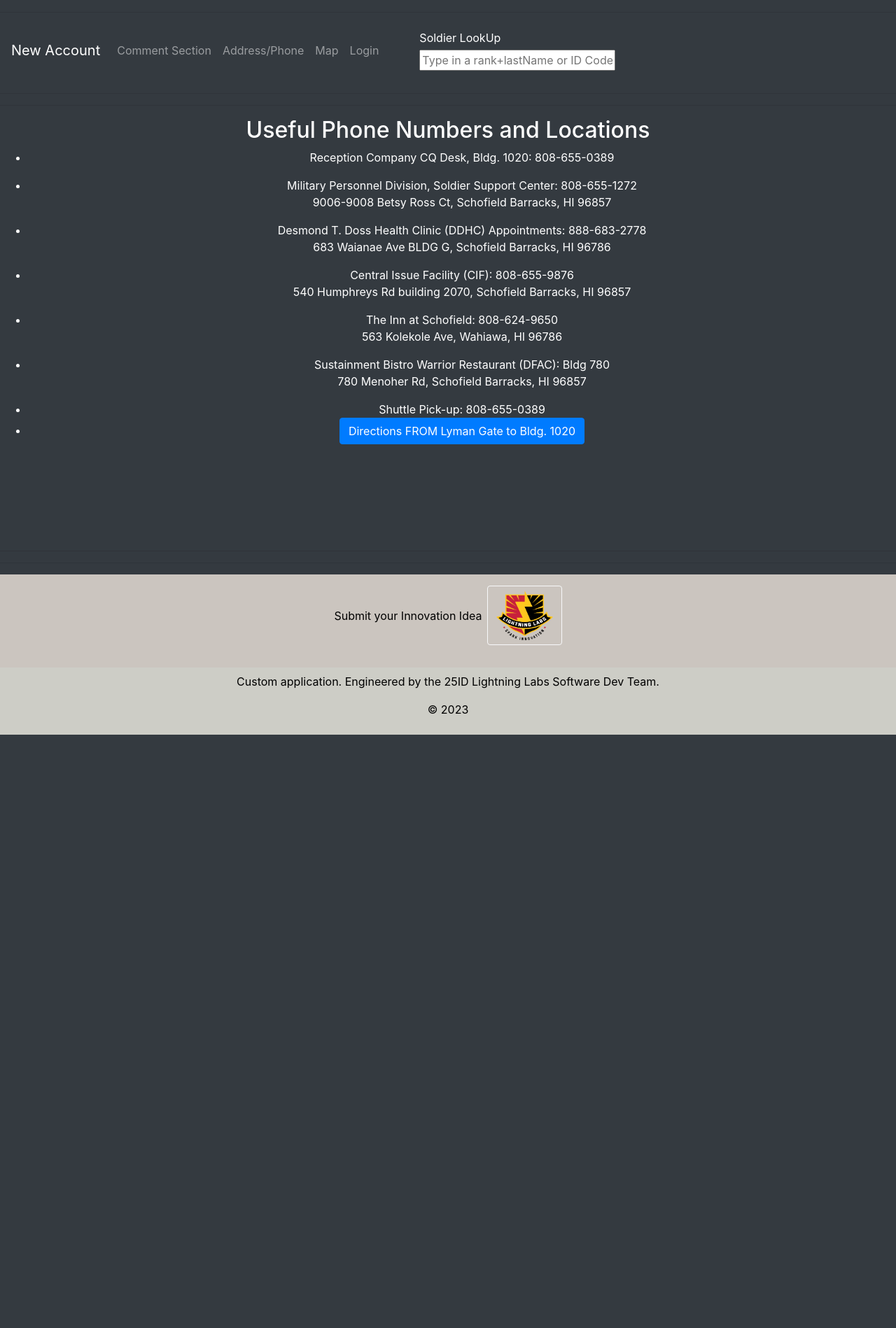
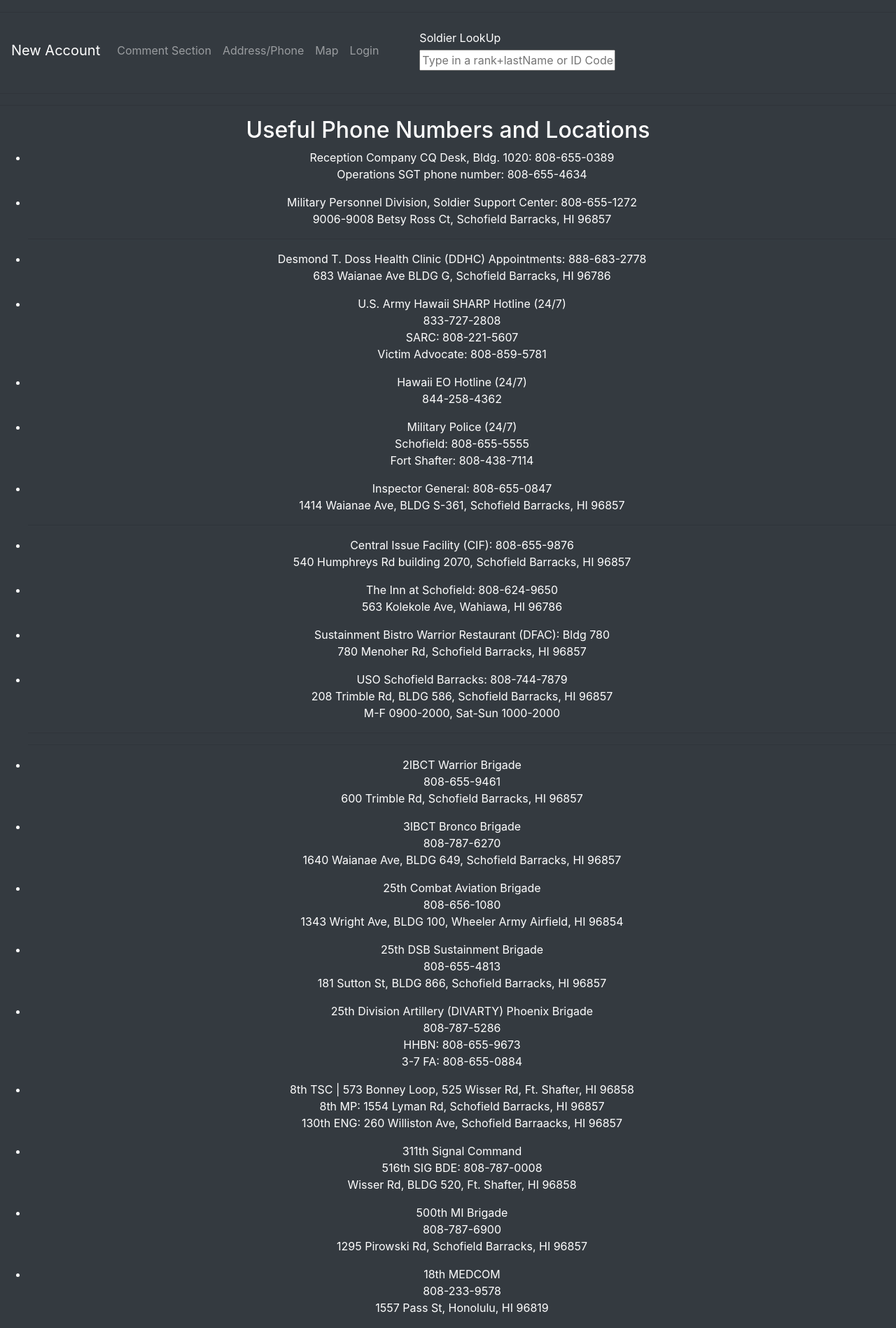
Before and after one commit to CrissyMichelle/In-processingQuestionnaire, a Flask app: page /resources in a window 1280 px wide. Shown: the part 475-2373 px from the top of the page at 70% size. Before the commit the page ends 1525 px from the top, so only its background shows below. Run offline with Flask 2, Linux system fonts and the light colour scheme; data that the repository does not hold is empty; some libraries are stand-ins or nearby versions.

Commit message:
Added more numbers and addresses to links.html

```diff
--- a/templates/links.html
+++ b/templates/links.html
@@ -5,14 +5,31 @@
 <h2>Useful Phone Numbers and Locations</h2>
 <ul>
     <li>Reception Company CQ Desk, Bldg. 1020: 808-655-0389
-        <p></p>
+        <p>Operations SGT phone number: 808-655-4634</p>
     </li>
     <li>Military Personnel Division, Soldier Support Center: 808-655-1272
         <p>9006-9008 Betsy Ross Ct, Schofield Barracks, HI 96857</p>
     </li>
+    <hr>
     <li>Desmond T. Doss Health Clinic (DDHC) Appointments: 888-683-2778
         <p>683 Waianae Ave BLDG G, Schofield Barracks, HI 96786</p>
     </li>
+    <li>U.S. Army Hawaii SHARP Hotline (24/7)
+        <p>833-727-2808<br>
+        SARC: 808-221-5607<br>
+        Victim Advocate: 808-859-5781</p>
+    </li>
+    <li>Hawaii EO Hotline (24/7)
+        <p>844-258-4362</p>
+    </li>
+    <li>Military Police (24/7)
+        <p>Schofield: 808-655-5555<br>
+        Fort Shafter: 808-438-7114</p>
+    </li>
+    <li>Inspector General: 808-655-0847
+        <p>1414 Waianae Ave, BLDG S-361, Schofield Barracks, HI 96857</p>
+    </li>
+    <hr>
     <li>Central Issue Facility (CIF): 808-655-9876
         <p>540 Humphreys Rd building 2070, Schofield Barracks, HI 96857</p>
     </li>
@@ -22,6 +39,56 @@
     <li>Sustainment Bistro Warrior Restaurant (DFAC): Bldg 780
         <p>780 Menoher Rd, Schofield Barracks, HI 96857</p>
     </li>
+    <li>USO Schofield Barracks: 808-744-7879
+        <p>208 Trimble Rd, BLDG 586, Schofield Barracks, HI 96857<br>
+        M-F 0900-2000, Sat-Sun 1000-2000</p>
+    </li>
+    <hr>
+    <hr>
+    <li>2IBCT Warrior Brigade
+        <p>808-655-9461<br>
+        600 Trimble Rd, Schofield Barracks, HI 96857</p>
+    </li>
+    <li>3IBCT Bronco Brigade
+        <p>808-787-6270<br>
+        1640 Waianae Ave, BLDG 649, Schofield Barracks, HI 96857</p>
+    </li>
+    <li>25th Combat Aviation Brigade
+        <p>808-656-1080<br>
+        1343 Wright Ave, BLDG 100, Wheeler Army Airfield, HI 96854</p>
+    </li>
+    <li>25th DSB Sustainment Brigade
+        <p>808-655-4813<br>
+        181 Sutton St, BLDG 866, Schofield Barracks, HI 96857</p>
+    </li>
+    <li>25th Division Artillery (DIVARTY) Phoenix Brigade
+        <p>808-787-5286<br>
+        HHBN: 808-655-9673<br>
+        3-7 FA: 808-655-0884</p>
+    </li>
+    <li>8th TSC | 573 Bonney Loop, 525 Wisser Rd, Ft. Shafter, HI 96858
+        <p>8th MP: 1554 Lyman Rd, Schofield Barracks, HI 96857<br>
+        130th ENG: 260 Williston Ave, Schofield Barraacks, HI 96857</p>
+    </li>
+    <li>311th Signal Command
+        <p>516th SIG BDE: 808-787-0008<br>
+        Wisser Rd, BLDG 520, Ft. Shafter, HI 96858</p>
+    </li>
+    <li>500th MI Brigade
+        <p>808-787-6900<br>
+        1295 Pirowski Rd, Schofield Barracks, HI 96857</p>
+    </li>
+    <li>18th MEDCOM
+        <p>808-233-9578<br>
+        1557 Pass St, Honolulu, HI 96819</p>
+    </li>
+    <li>USARPAC | Bldg T100, Palm Circle Drive, Ft. Shafter, HI 96858
+        <p>196th INF: 523 Palm Circle Drive, Ft. Shafter, HI 96858<br>
+        USARPAC HHBN: 808-438-3522</p>
+    </li>
+    <hr>
+    <hr>
+    <hr>
     <li>Shuttle Pick-up: 808-655-0389</li>
     <li>
         <button type="button" class="btn btn-primary" onclick ="location.href='/directions?origin=Lyman%20Gate,%20HI&destination=Building+1020,+Menoher+Rd,+Schofield+Barracks+96857&mode=WALKING';">
```
